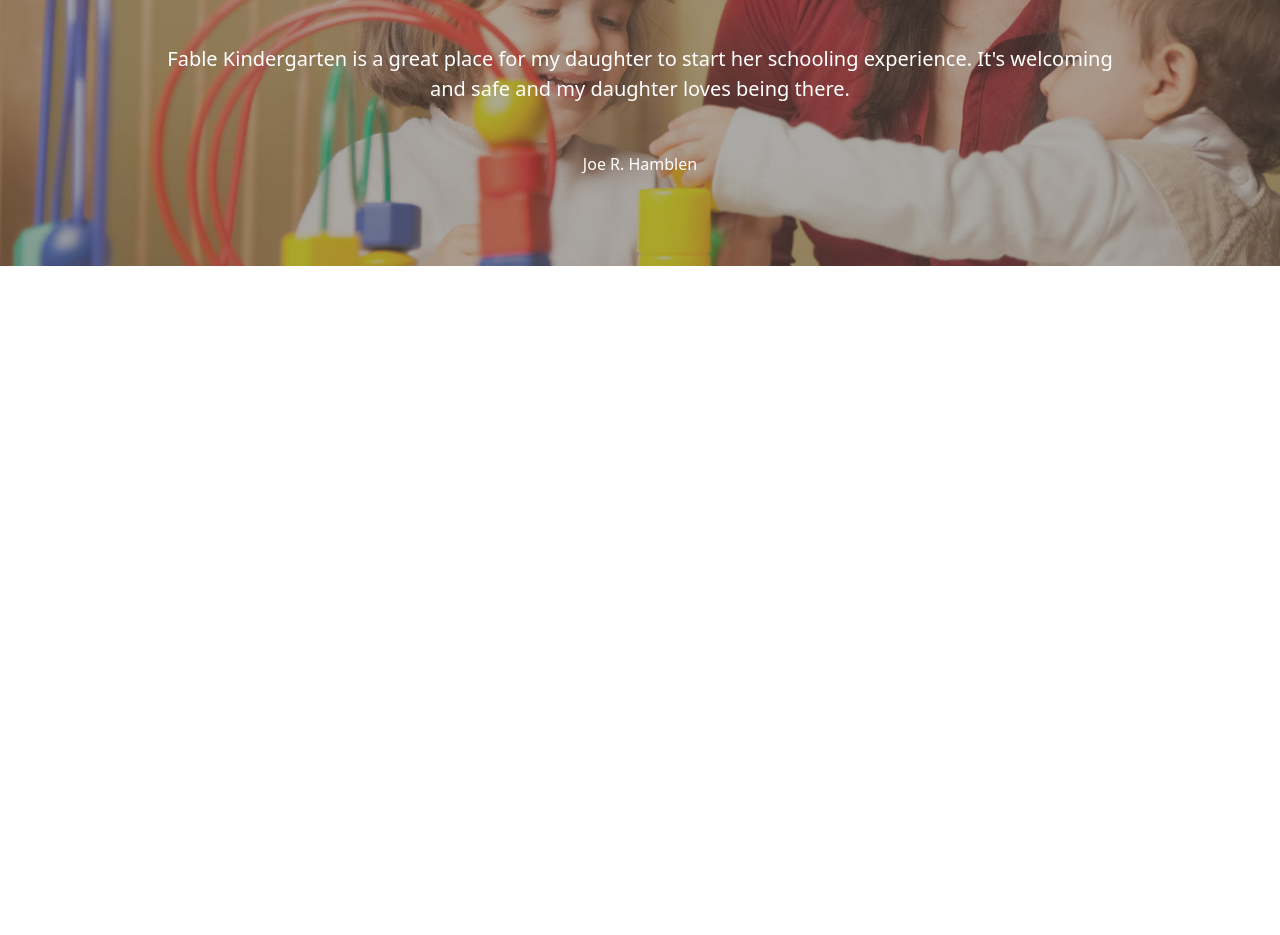
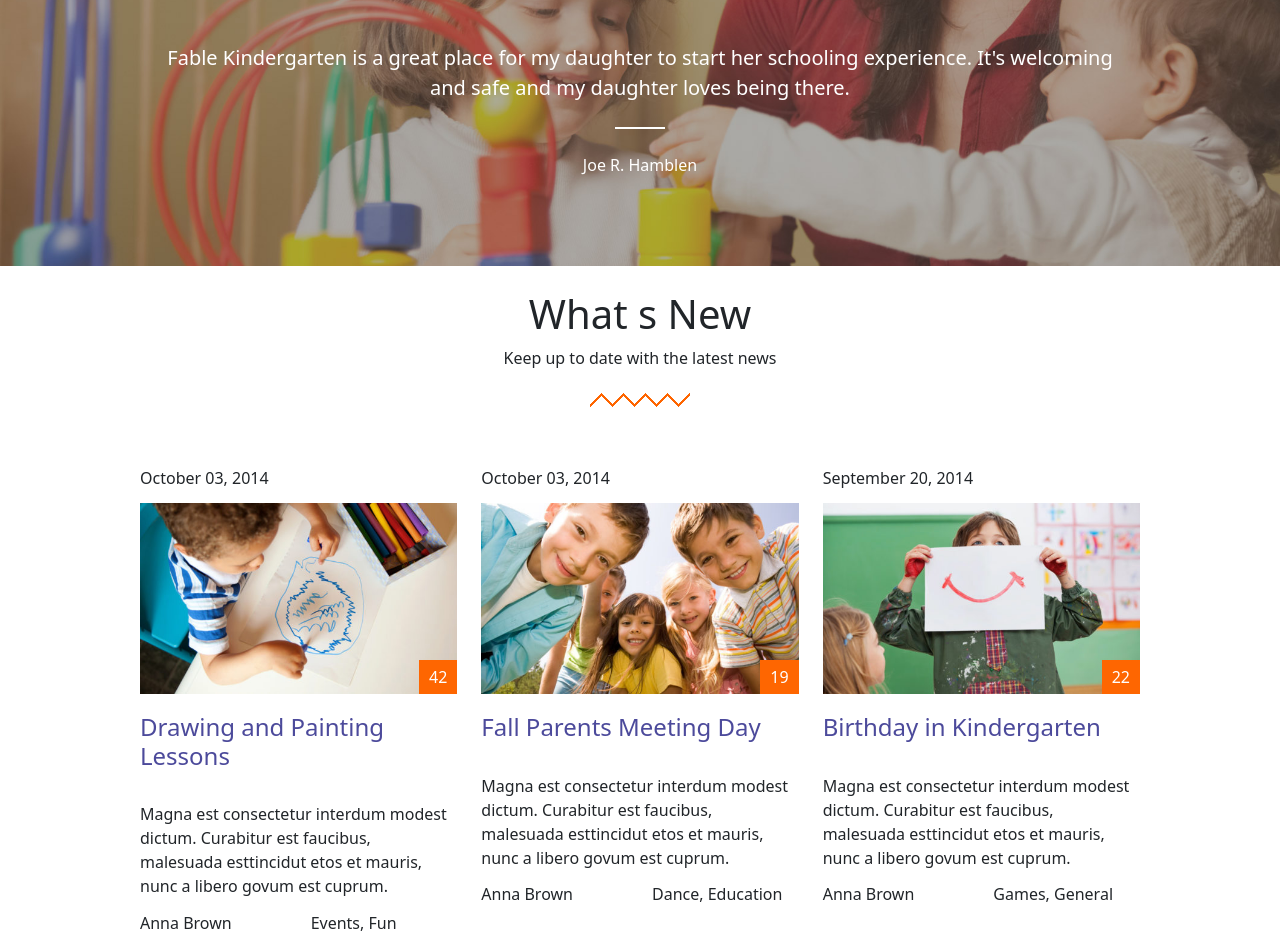
Before and after one commit to DiceglieA/proj-html-vuejs, a Vue app: page / in a window 1280 px wide. Shown: the part 4240-5175 px from the top of the page. Before the commit the page ends 4506 px from the top, so only its background shows below. Built offline with nearby package versions, Linux system fonts and the light colour scheme; the HTML template or start-up script is replaced by a standard one.

Commit message:
componente post

```diff
--- a/src/components/MainComp.vue
+++ b/src/components/MainComp.vue
@@ -8,6 +8,11 @@
     <EnrollBar :datibars="purplebars[1]" />
     <TitleComp :datititle="arrtitle[2]" />
     <StaffComp />
+    <TitleComp :datititle="arrtitle[3]" />
+    <div class="row container-80">
+      <NewsComp v-for="(elem, index) in postcards" :key="index" :post="postcards[index]" class="col-4"/>
+    </div>
+    <a href=""></a>
   </div>
 </template>
 
@@ -17,6 +22,7 @@ import WelcomeComp from './WelcomeComp.vue';
 import ClassesComp from './ClassesComp.vue';
 import StaffComp from './StaffComp.vue';
 import TitleComp from "./TitleComp.vue";
+import NewsComp from "./NewsComp.vue";
 
 export default {
 name: 'MainComp',
@@ -26,6 +32,7 @@ components: {
     ClassesComp,
     StaffComp,
     TitleComp,
+    NewsComp,
 },
 data() {
   return {
@@ -65,6 +72,35 @@ data() {
         subtitle: 'Our postal address and contact detail',
         image: 'header_divider.png'
       },
+    ],
+    postcards: [
+      {
+        date: 'October 03, 2014',
+        title: 'Drawing and Painting Lessons',
+        text: 'Magna est consectetur interdum modest dictum. Curabitur est faucibus, malesuada esttincidut etos et mauris, nunc a libero govum est cuprum.',
+        image: 'blog_09-525x315.jpg',
+        number: '42',
+        productor: 'Anna Brown',
+        section: 'Events, Fun'
+      },
+      {
+        date: 'October 03, 2014',
+        title: 'Fall Parents Meeting Day',
+        text: 'Magna est consectetur interdum modest dictum. Curabitur est faucibus, malesuada esttincidut etos et mauris, nunc a libero govum est cuprum.',
+        image: 'blog_10-525x315.jpg',
+        number: '19',
+        productor: 'Anna Brown',
+        section: 'Dance, Education'
+      },
+      {
+        date: 'September 20, 2014',
+        title: 'Birthday in Kindergarten',
+        text: 'Magna est consectetur interdum modest dictum. Curabitur est faucibus, malesuada esttincidut etos et mauris, nunc a libero govum est cuprum.',
+        image: 'blog_08-525x315.jpg',
+        number: '22',
+        productor: 'Anna Brown',
+        section: 'Games, General'
+      },
     ]
   }
 }
@@ -72,5 +108,8 @@ data() {
 </script>
 
 <style lang="scss" scoped>
-
+.container-80 {
+  width: 80%;
+  margin: auto;
+}
 </style>
--- /dev/null
+++ b/src/components/NewsComp.vue
@@ -0,0 +1,62 @@
+<template>
+  <div>
+    <div class="post-card">
+        <div class="date">{{post.date}}</div>
+        <div class="card-img">
+            <img :src="require(`../assets/img/images/${post.image}`)" alt="">
+            <div>{{post.number}}</div>
+        </div>
+        <h4>{{post.title}}</h4>
+        <p>{{post.text}}</p>
+        <div class="row">
+            <span class="col-6">{{post.productor}}</span>
+            <span class="col-6">{{post.section}}</span>
+        </div>
+    </div>
+  </div>
+</template>
+
+<script>
+export default {
+name: 'NewsComp',
+props: {
+    post: Object
+}
+}
+</script>
+
+<style lang="scss" scoped>
+.new-container {
+    width: 80%;
+    margin: auto;
+}
+.post-card {
+    margin-top: 2rem;
+}
+.card-img {
+    position: relative;
+    img {
+        width: 100%;
+    }
+    div {
+        text-align: end;
+        padding: 5px 10px;
+        background-color: #fe6601;
+        position: absolute;
+        right: 0;
+        bottom: 0;
+        color: white;
+    }
+}
+h4 {
+    color: #4c4a9b;
+    padding: .8em 0;
+}
+.date {
+    margin-bottom: .8em;
+}
+p {
+    font-size: 16px;
+    margin: .8em 0;
+}
+</style>
--- a/src/components/StaffComp.vue
+++ b/src/components/StaffComp.vue
@@ -15,10 +15,10 @@
       <div>
         <img src="../assets/img/images/quote_alt.png" alt="quotes">
       </div>
-      <div class="text w-75 mx-auto my-5">
+      <div class="text w-75 mx-auto mt-5 mb-4">
         Fable Kindergarten is a great place for my daughter to start her schooling experience. It's welcoming and safe and my daughter loves being there.
       </div>
-      <div />
+      <div class="line mx-auto mb-4" />
       <div>
         Joe R. Hamblen
       </div>
@@ -83,11 +83,16 @@ data() {
     clip-path: circle();
     border: 2px solid white;
 
-    TODO: fare cerchio
+    // TODO: fare cerchio
   }
 
   .text {
     font-size: 20px;
   }
+
+  .line{
+    width: 50px;
+    border-top: 2px solid white;
+  }
 }
 </style>
```
